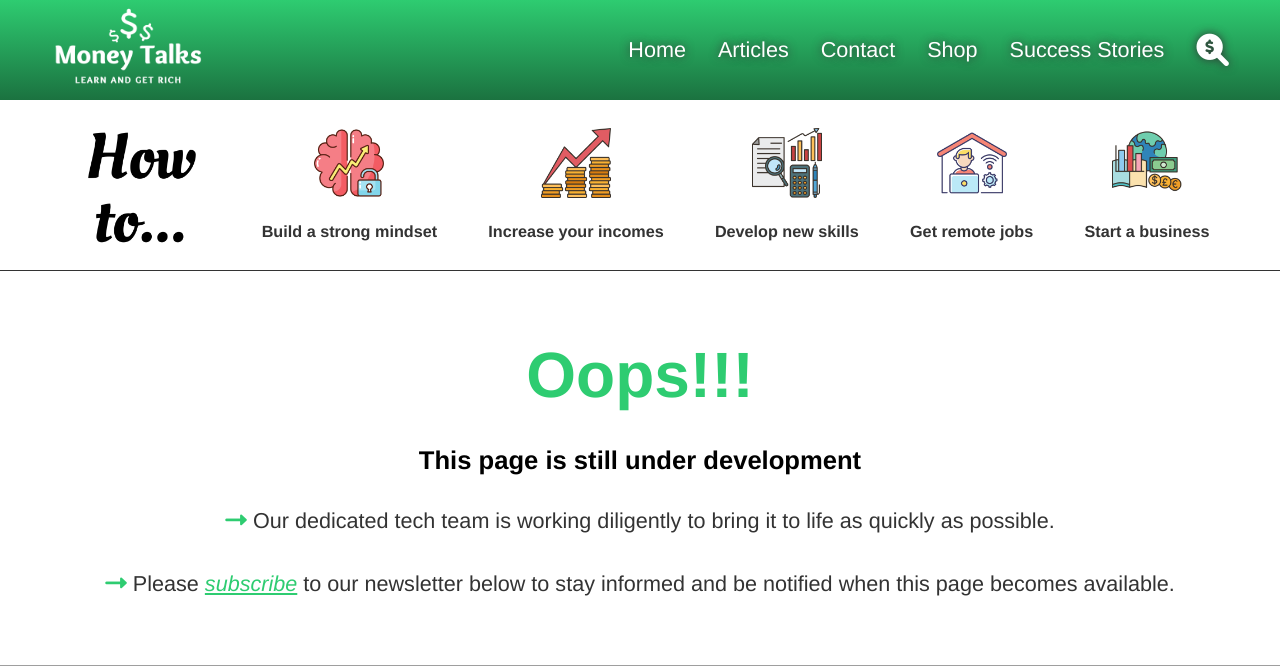
After one commit to HoussemCoder/money_fabrica, a Django app: page /under_dev/ in a window 1280 px wide. The commit adds this page. Shown: the top 666 px of the page. Run offline with Django 4.2, Linux system fonts and the light colour scheme; some libraries are stand-ins or nearby versions; grey boxes are pictures that could not be loaded.

```diff
--- a/moneytalks_blog/blog_app/forms.py
+++ b/moneytalks_blog/blog_app/forms.py
@@ -28,7 +28,7 @@ class SearchForm(forms.Form):
 class Newsletter(forms.Form):
     email = forms.EmailField(
         max_length=300,
-        widget=forms.EmailInput(attrs={"class": "email-input", "placeholder": "Enter your email address", "value": "hcoder@gmail.com"})
+        widget=forms.EmailInput(attrs={"class": "email-input", "placeholder": "Enter your email address", "value": ""})
     )
     delete = forms.CharField(
         required=False,
--- a/moneytalks_blog/blog_app/static/style/sass/main.css
+++ b/moneytalks_blog/blog_app/static/style/sass/main.css
@@ -1421,6 +1421,11 @@ footer .footer > p {
     line-height: 9rem;
   }
 }
+@media (max-width: 992px) {
+  .header .heading-section .all .h1-header {
+    line-height: 9rem;
+  }
+}
 @media (max-width: 770px) {
   .header .heading-section .all {
     width: 85%;
@@ -2491,4 +2496,21 @@ section.main > .container aside {
   .contact-container .contact-form .contact-body .contact-detail .single-field input {
     padding: 5px 15px;
   }
+}
+
+.container .under-dev-section {
+  display: flex;
+  flex-direction: column;
+  justify-content: center;
+  align-items: center;
+  gap: 20px;
+  margin: 60px 0;
+}
+.container .under-dev-section p svg, .container .under-dev-section p i {
+  color: #2ecc71;
+}
+.container .under-dev-section p span {
+  color: #2ecc71;
+  font-style: italic;
+  text-decoration: underline;
 }/*# sourceMappingURL=main.css.map */
--- a/moneytalks_blog/blog_app/static/style/sass/main.scss
+++ b/moneytalks_blog/blog_app/static/style/sass/main.scss
@@ -31,5 +31,6 @@
 @use './pages/category';
 @use './pages/advertise';
 @use './pages/contact';
+@use './pages/under_dev';
 // @use './pages/shop';
 // @use './pages/success-stories';
--- a/moneytalks_blog/blog_app/static/style/sass/pages/_home.scss
+++ b/moneytalks_blog/blog_app/static/style/sass/pages/_home.scss
@@ -36,6 +36,7 @@
         top: 50%;
         left: 50%;
         transform: translate(-50%, -35%);
+        // .h1-header {line-height: 9rem;}
     }
     @include breakpoints(large) {
         .heading-section .all {
@@ -59,6 +60,9 @@
                 @include font-styling(map-get($map: $f-sizes-extra-large, $key: p-header-size))
             }
         }
+    }
+    @include breakpoints(medium) {
+        .heading-section .all {.h1-header {line-height: 9rem;}}
     }
     @include breakpoints(small) {
         .heading-section .all {
--- /dev/null
+++ b/moneytalks_blog/blog_app/static/style/sass/pages/_under_dev.scss
@@ -0,0 +1,20 @@
+// 'under development' pages styling
+
+@use '../abstracts/colors' as *;
+
+.container {
+    .under-dev-section {
+        display: flex;
+        flex-direction: column;
+        justify-content: center;
+        align-items: center;
+        gap: 20px;
+        margin: 60px 0;
+        p svg, p i {color: map-get($map: $primary, $key: first);}
+        p span {
+            color: map-get($map: $primary, $key: first);
+            font-style: italic;
+            text-decoration: underline;
+        }
+    }
+}
--- a/moneytalks_blog/blog_app/templates/base.html
+++ b/moneytalks_blog/blog_app/templates/base.html
@@ -42,8 +42,8 @@
           <li><a class="a-header" href="{% url 'search_articles_page' %}" target="_blank">Articles</a></li>
           <li><a class="a-header" href="{% url 'contact_page' %}" target="_blank">Contact</a></li>
           <!-- <li><a class="a-header" href="advertise.html" target="_blank">Advertise</a></li> -->
-          <li><a class="a-header" href="shop.html" target="_blank">Shop</a></li>
-          <li><a class="a-header" href="success_stories.html" target="_blank">Success Stories</a></li>
+          <li><a class="a-header" href="{% url 'under_dev' %}" target="_blank">Shop</a></li>
+          <li><a class="a-header" href="{% url 'under_dev' %}" target="_blank">Success Stories</a></li>
           <li title="Search">
             <i class="fa-solid fa-magnifying-glass-dollar a-header search-icon" onclick="show_search_bar('.search-menu-form')"></i>
             <form class="search-menu-form" action="{% url 'search_articles_page' %}" method="get">
@@ -111,7 +111,7 @@
       <div class="container">
         <p>Be The First Who Know...</p>
         <form class="newsletter-form">
-          <label for="#email"><span>Subscribe</span> for our newsletter:</label>
+          <label for="#email"><span>Subscribe</span> to our newsletter:</label>
           {% csrf_token %}
           {{email_form.email}}
           <span class="error-msg"></span>
@@ -162,7 +162,7 @@
           </ul>
         </div>
       </div>
-      <p>&copy; 2023 <span>Money Talks.</span> All Rights Reserved</p>
+      <p>&copy; 2023 <span>Money Fábrica.</span> All Rights Reserved</p>
     </div>
   </footer>
 </body>
--- /dev/null
+++ b/moneytalks_blog/blog_app/templates/blog_app/under_development.html
@@ -0,0 +1,14 @@
+{% extends 'base.html' %}
+
+{% block title %}Under Development{% endblock %}
+
+{% block content %}
+<div class="container">
+  <section class="under-dev-section">
+    <h1>Oops!!!</h1>
+    <h3>This page is still under development</h3>
+    <p><i class="fa-solid fa-right-long"></i> Our dedicated tech team is working diligently to bring it to life as quickly as possible.</p>
+    <p><i class="fa-solid fa-right-long"></i> Please <span>subscribe</span> to our newsletter below to stay informed and be notified when this page becomes available.</p>
+  </section>
+</div>
+{% endblock %}
--- a/moneytalks_blog/blog_app/templates/emails/confirmation_email.html
+++ b/moneytalks_blog/blog_app/templates/emails/confirmation_email.html
@@ -12,7 +12,7 @@
   <link rel="icon" type="image/png" href="{% static 'images/logos/logo_light_icon.png' %}">
   <!-- <link rel="icon" type="image/png" href="../static/images/logos/logo_light_icon.png"> -->
   <!-- font awesome library -->
-  <link rel="stylesheet" href="{% static 'style/sass/all.min.css' %}">
+  <link rel="stylesheet" href="../../style/sass/all.min.css">
   <!-- <link rel="stylesheet" href="../static/style/sass/all.min.css"> -->
   <style>
     *, *::after, *::before {
@@ -138,7 +138,7 @@
 <body>
   <div class="container flex-box">
     <header>
-      <img class="logo" src="../static/images/logos/logo_light.png" alt="Money Talks" title="Money Talks">
+      <img class="logo" src="../../static/images/logos/logo_light.png" alt="Money Talks" title="Money Talks">
       <h1>Thank you!</h1>
       <p>We sent you this email to confirm your subscription for our newsletter</p>
     </header>
@@ -149,7 +149,7 @@
         <li><i class="fa-solid fa-right-long"></i> Tips and tricks about your financial life</li>
         <li><i class="fa-solid fa-right-long"></i> Exclusive offers and opportunities</li>
       </ul>
-      <p>Stay updated with <strong style="font-style: italic;">Money Talks</strong> and unlock endless financial possibilities.</p>
+      <p>Stay updated with <strong style="font-style: italic;">Money Fábrica</strong> and unlock endless financial possibilities.</p>
     </section>
     <section class="confirm flex-box">
       <p><i class="fa fa-bolt fa-fw fa-2x"></i> To confirm your subscription please click on that button <i class="fa fa-bolt fa-fw fa-2x"></i></p>
--- a/moneytalks_blog/blog_app/urls.py
+++ b/moneytalks_blog/blog_app/urls.py
@@ -14,5 +14,6 @@ urlpatterns = [
     path("confirm/<str:token>", views.ConfirmEmail.as_view(), name="confirm_email"),
     path("author/", views.Authorized.as_view()),
     path("newsletter/", views.Subscriptions.as_view(), name="newsletter_form"),
+    path("under_dev/", views.under_dev, name="under_dev"),
     path("<path:path>/newsletter/", views.Subscriptions.as_view(), name="newsletter_form"),
 ]
--- a/moneytalks_blog/blog_app/views.py
+++ b/moneytalks_blog/blog_app/views.py
@@ -433,8 +433,19 @@ class ConfirmEmail(DetailView):
         context["resend_form"] = self.resend_form
         return context
 
+
 class Authorized(login, TemplateView):
     login_url = "/pshl/"
+
+
+def under_dev(request):
+    search_form = SearchForm()
+    email_form = Newsletter()
+    context = {
+        "search_form": search_form,
+        "email_form": email_form
+        }
+    return render(request, "blog_app/under_development.html", context)
 
 
 def handle_404_error(request, exception):
--- a/moneytalks_blog/money_talks/settings.py
+++ b/moneytalks_blog/money_talks/settings.py
@@ -27,9 +27,9 @@ DEBUG = True
 
 ALLOWED_HOSTS = []
 
-BASE_URL = "https://www.moneytalks.com"
+BASE_URL = "https://www.moneyfabrica.com"
 
-DEFAULT_FROM_EMAIL = "support@moneytalks.com"
+DEFAULT_FROM_EMAIL = "support@moneyfabrica.com"
 
 EMAIL_BACKEND = "django.core.mail.backends.console.EmailBackend"
 
```
Also changed, not shown: moneytalks_blog/blog_app/templates/blog_app/home.html (+5 -5 lines), moneytalks_blog/blog_app/templates/emails/confirmation_delete.html (+5 -5 lines), 1 other file.
